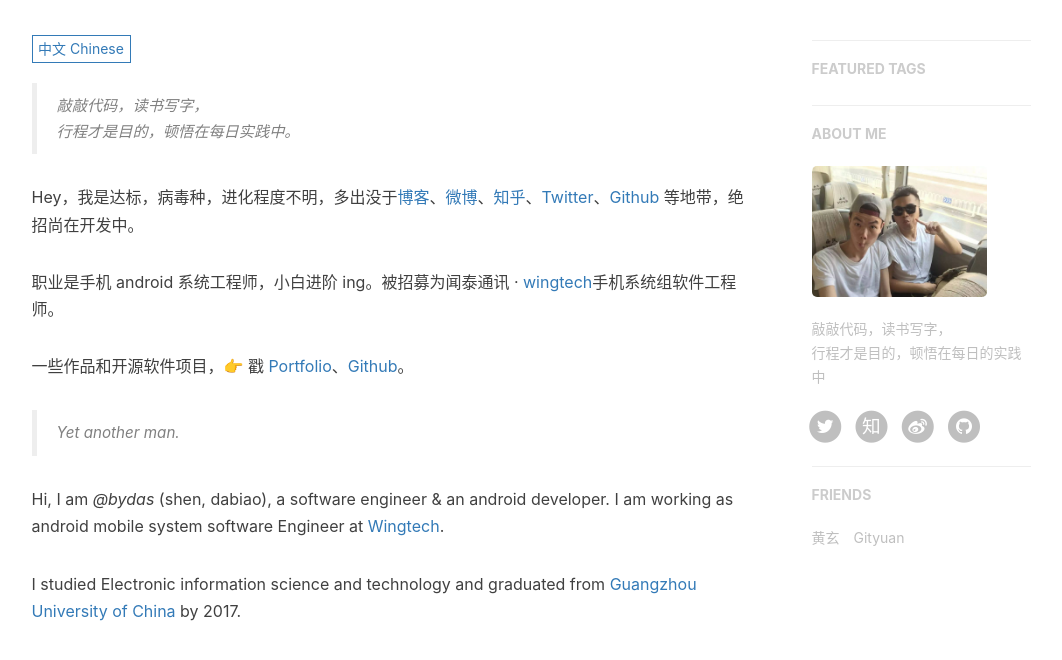
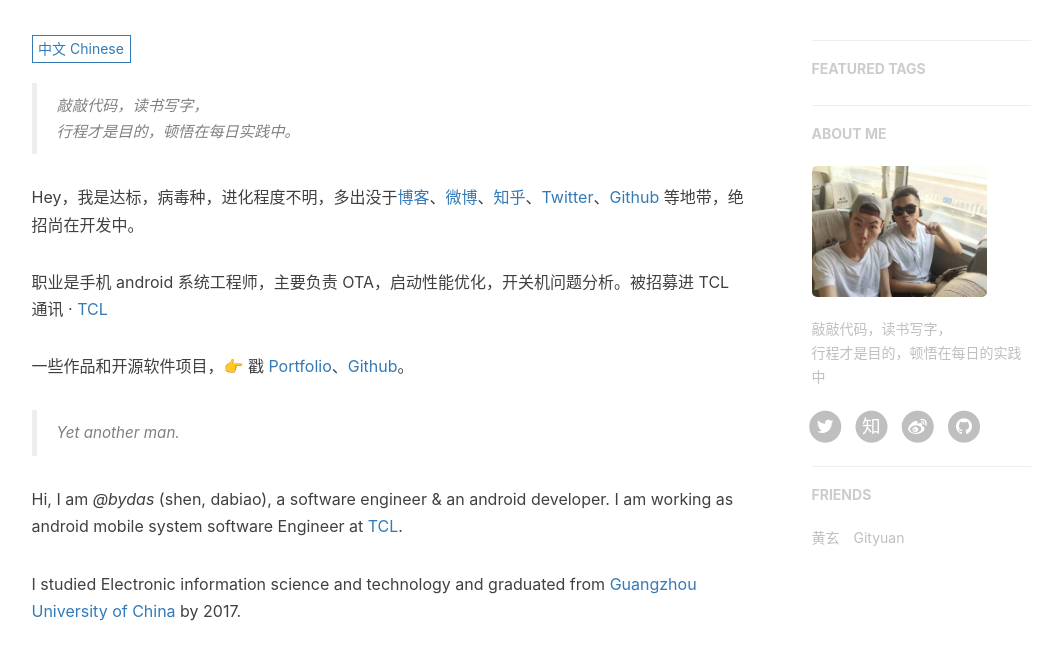
Before and after one commit to ShenDada/ShenDada.github.io, a Jekyll site: the page built from about.html, in a window 1280 px wide, cut to the strip 418-1088 px from the top of the page. Shown: the top 660 px of the strip, without its empty margins (136-1198 px from the left). Built offline with Jekyll 4.4.1, drawn with Linux system fonts in a browser that asks for light colours; nearby versions of some CDN libraries; comment, search, counter and statistics services are not loaded.

Commit message:
for about job change

```diff
--- a/_includes/about/en.md
+++ b/_includes/about/en.md
@@ -3,6 +3,6 @@
 > Yet another man.
 
 
-Hi, I am *@bydas* (shen, dabiao), a software engineer & an android developer. I am  working as android mobile system software Engineer at [Wingtech](http://www.wingtech.com/cn).
+Hi, I am *@bydas* (shen, dabiao), a software engineer & an android developer. I am  working as android mobile system software Engineer at [TCL](http://www.tclcom.com/).
 
 I studied Electronic information science and technology and graduated from [Guangzhou University of China](https://en.wikipedia.org/wiki/Guangzhou_University) by 2017.
--- a/_includes/about/zh.md
+++ b/_includes/about/zh.md
@@ -3,6 +3,6 @@
 
 Hey，我是达标，病毒种，进化程度不明，多出没于[博客](http://shendada.github.io/)、[微博](https://weibo.com/byshendada?refer_flag=1001030101_&is_all=1)、[知乎](https://www.zhihu.com/people/xiao-chen-tong-xue-34-38)、[Twitter](https://twitter.com/Bydas1)、[Github](https://github.com/ShenDada) 等地带，绝招尚在开发中。
 
-职业是手机 android 系统工程师，小白进阶 ing。被招募为闻泰通讯 · [wingtech](http://www.wingtech.com/cn)手机系统组软件工程师。
+职业是手机 android 系统工程师，主要负责 OTA，启动性能优化，开关机问题分析。被招募进 TCL 通讯 · [TCL](http://www.tclcom.com/)
 
 一些作品和开源软件项目，👉 戳 [Portfolio](/portfolio)、[Github](https://github.com/ShenDada)。
```
